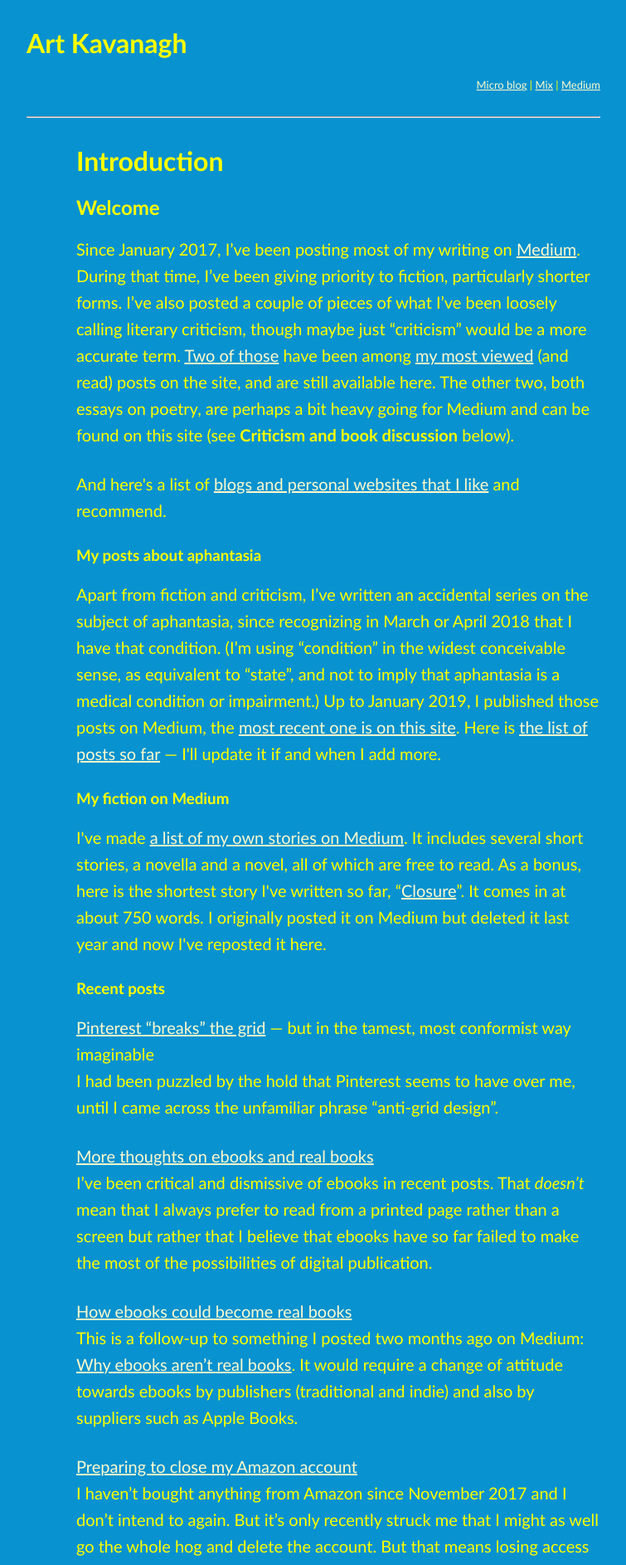
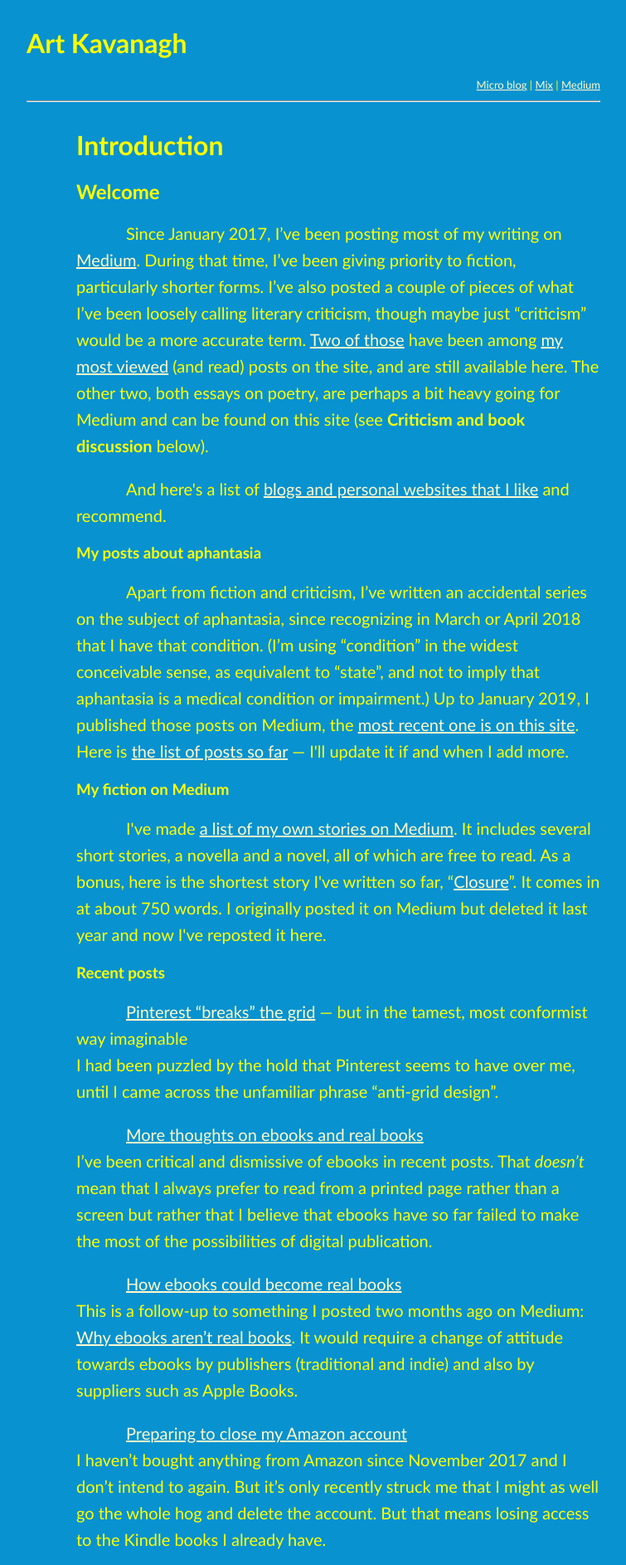
Before and after one commit to artkavanagh/github.io, a Jekyll site: the page index.html, which Jekyll copies as it is, in a window 1280 px wide. Shown: the top 1886 px of the page at 83% size, without its empty margins (232-987 px from the left). Built offline with Jekyll 4.4.1, drawn with Linux system fonts in a browser that asks for light colours.

Commit message:
Update akstyles.css

```diff
--- a/assets/css/akstyles.css
+++ b/assets/css/akstyles.css
@@ -10,7 +10,8 @@ h1, h2, h3 {
 	font-family: "Optima", "Franklin Gothic Medium", "Myriad Pro", "Trebuchet MS", "Fira Sans", sans-serif;
 }
 p {
-        margin-bottom: 27px;
+	text-indent: 3em;
+        margin-bottom: 0;
         font-size: 20px ;
         line-height: 1.6;
 }
```
